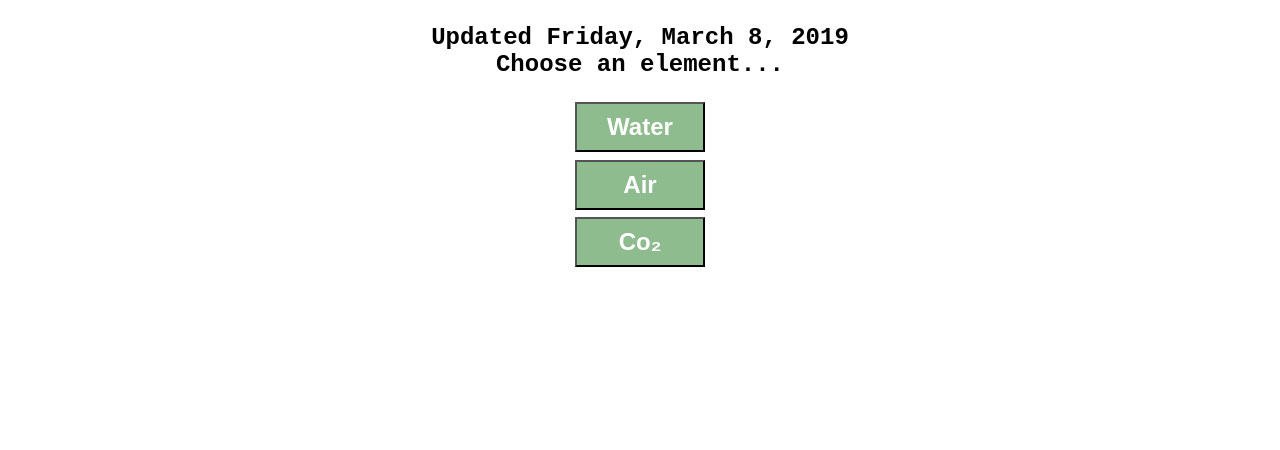
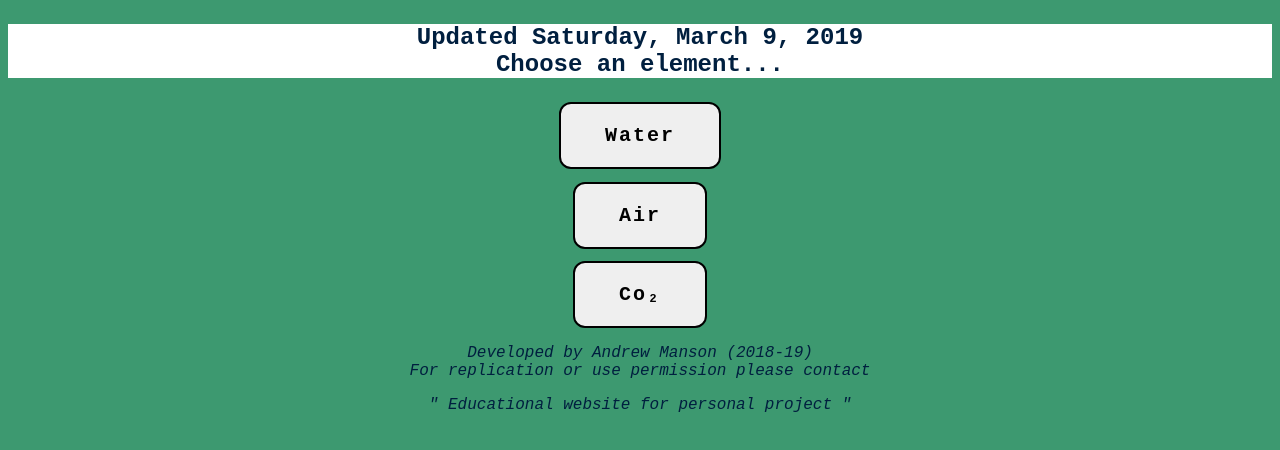
Before and after one commit to andrewags/personal-project-website, a plain HTML site: page index.html in a window 1280 px wide. Drawn offline with nearby package versions, Linux system fonts and the light colour scheme.

Commit message:
Updated UI Look and feel
Made it look more modern.

```diff
--- a/Elements/elementstyles.css
+++ b/Elements/elementstyles.css
@@ -1,20 +1,20 @@
 .centertextblue {
     text-align:center;
-    color: blue;
+    color: #001f3f;
     font-size: 150%;
     font-weight: bold;
      font-family: "Courier New", Courier, monospace;
 }
 .centertextair {
     text-align:center;
-    color: lightskyblue;
+    color: #001f3f;
     font-size: 150%;
     font-weight: bold;
      font-family: "Courier New", Courier, monospace;
 }
 .centertextgray {
     text-align:center;
-    color: slategray;
+    color: #001f3f;
     font-size: 150%;
     font-weight: bold;
      font-family: "Courier New", Courier, monospace;
--- a/index.html
+++ b/index.html
@@ -1,21 +1,36 @@
 <!doctype html>
 
-<HTML lang="en">
+<HTML lang="en" class="background">
 	<head>
 		<meta name="wiewport" content="width=device-width, initial-scale=1.0" charset="utf-8"/>
 	</head>
 
 	<link rel = "stylesheet" type = "text/css" href = "styling.css" />
+
 	<script src="main.js"></script>
 	<script src="https://code.jquery.com/jquery-1.12.4.js"></script>
   	<script src="https://code.jquery.com/ui/1.12.1/jquery-ui.js"></script>
-  	<p class='centertext'> Updated Friday, March 8, 2019<br>Choose an element...</p>
+  	<p class='centertext'> Updated Saturday, March 9, 2019<br>Choose an element...</p>
 	<body onload="start()">
 
 		<ab>
-			<input value="Water" type="button" id='Water' class='Button' onclick="window.location.href='Elements/Water.html'"/>
-            <input value="Air" type="button" id='Air' class='Button' onclick="window.location.href='Elements/Air.html'"/>
-            <input value="Co₂" type="button" id='Co2' class='Button' onclick="window.location.href='Elements/Co2.html'"/>
+			<input value="Water" type="button" id='Water' class='ButtonNew' onclick="window.location.href='Elements/Water.html'"/>
+            <input value="Air" type="button" id='Air' class='ButtonNew' onclick="window.location.href='Elements/Air.html'"/>
+            <input value="Co₂" type="button" id='Co2' class='ButtonNew' onclick="window.location.href='Elements/Co2.html'"/>
 		</ab>
+
+		<p class='smalltext'> Developed by Andrew Manson (2018-19)<br>For replication or use permission please contact<br/></p>
+		<p class='smalltext'> " Educational website for personal project "</p>
+
+
 	</body>
+
+	<script>
+	var buttonsfx = new Audio("interface_button_click.mp3")
+
+	function ButtonSFXActivate() {
+		buttonsfx.play()
+	}
+
+	</script>
 </HTML>
--- a/main.js
+++ b/main.js
@@ -26,5 +26,5 @@ canvas.addEventListener('mousemove', function (event) {
 
 
 function start() {
-	console.log("Hi!")
+	console.log("Hi, you found a secret message!")
 }
--- a/styling.css
+++ b/styling.css
@@ -1,27 +1,39 @@
 
-
+.background {
+    background-color: #3D9970;
+}
 .centertext {
     text-align:center;
-    color: #000;
+    color: #001f3f;
     font-size: 150%;
     font-weight: bold;
     background: white;
     font-family: "Courier New", Courier, monospace;
     transition-delay: 4s;
     transition-duration: 1s;
-    transition: background .4s linear;
     transition: color .5s linear;
     animation-name: hoverOver;
 
 }
 .centertext:hover {
-    background: black;
+    background: #FF851B;
     color: white;
     animation-name: hoverOver;
     animation-duration: 5s;
     content: "hio";
 
 }
+
+.smalltext {
+    text-align:center;
+    color: #001f3f;
+    font-size: 100%;
+    font-weight: normal;
+    font-style: oblique;
+    font-family: "Courier New", Courier, monospace;
+
+}
+
 @keyframes hoverOver {
   0%   {content: "Choose an element" ;}
   25%  {content: "Choose an element.";}
@@ -40,8 +52,8 @@ input.Button {
     margin-left:auto;
     margin-right:auto;
     margin-top:0.6%;
-    margin-bottom:0%
-    text-align: center;
+    margin-bottom:0%;
+    text-align:center;
     color: #fff;
     font-size: 150%;
     font-weight: bold;
@@ -64,3 +76,35 @@ input.Button:hover {
 #Co2:hover {
     background-image: url("co2gif2.gif");
 }
+
+
+.ButtonNew {
+    font-weight: bold;
+    color:black;
+    padding: 20px 44px;
+    border-radius: 12px;
+    border: 2px solid black; /* Green */
+    font-family: "Courier New", Courier, monospace;
+    font-size: 20px;
+    letter-spacing: 2px;
+    word-spacing: 2px;
+    margin-left:auto;
+    margin-right:auto;
+    display:block;
+    margin-top:1%;
+    margin-bottom:0%;
+    -webkit-transition-duration: 0.4s; /* Safari */
+  transition-duration: 0.4s ease-in-out;
+  transition: color 0s 2s, opacity 2s linear;
+}
+
+.ButtonNew:hover {
+    color:white;
+
+    border: 2px solid white; /* Green */
+    font-size: 25px;
+}
+
+.ButtonNew:active {
+    color:green;
+}
```
Also changed, not shown: 1 other file.
